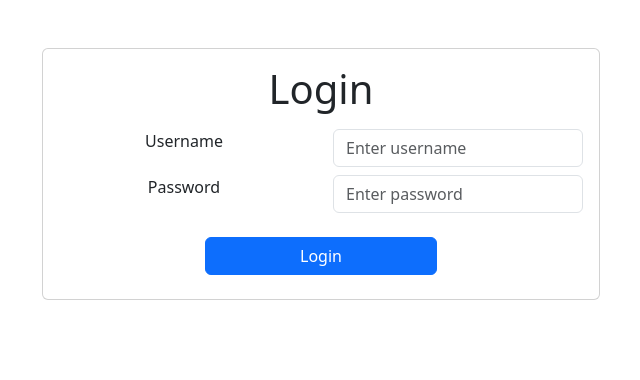
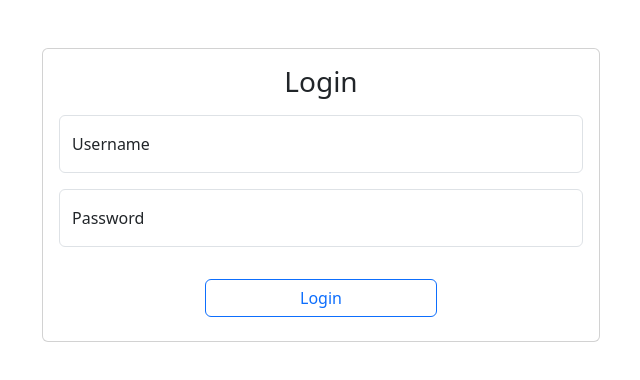
Before and after one commit to SandipGangurde/learn-react, a React (Create React App) app: page / in a window 1280 px wide. Shown: the top 380 px of the page, without its empty margins (319-959 px from the left). Built offline with nearby package versions, Linux system fonts and the light colour scheme.

Commit message:
Login ui change

```diff
--- a/src/component/Login.js
+++ b/src/component/Login.js
@@ -2,7 +2,14 @@ import React, { useEffect } from "react";
 import { Field, Form, Formik, ErrorMessage } from "formik";
 import * as Yup from "yup";
 import { useNavigate } from "react-router-dom";
-import { Card, Row, Col, Button, Container } from "react-bootstrap";
+import {
+  Card,
+  Row,
+  Col,
+  Button,
+  Container,
+  FloatingLabel,
+} from "react-bootstrap";
 import { toast } from "react-toastify";
 
 function Login() {
@@ -60,41 +67,48 @@ function Login() {
               <Card className="col-md-6 mx-auto mt-5">
                 <Card.Body>
                   <Card.Title>
-                    <h1 className="text-center mb-3">Login</h1>
+                    <h3 className="text-center mb-3">Login</h3>
                   </Card.Title>
-                  <Row className="mb-2">
-                    <Col className="text-center">
-                      <label htmlFor="username">Username</label>
-                    </Col>
-                    <Col>
+
+                  <FloatingLabel
+                    controlId="floatingUsername"
+                    label="Username"
+                    className="mb-3"
+                  >
                     <Field
-                        type="text"
-                        id="username"
                       name="username"
+                      id="floatingUsername"
                       className="form-control"
-                        placeholder="Enter username"
+                      placeholder="First Name"
                     />
-                      <ErrorMessage component="div" name="username" />
-                    </Col>
-                  </Row>
-                  <Row className="mb-2">
-                    <Col className="text-center">
-                      <label htmlFor="password">Password</label>
-                    </Col>
-                    <Col>
+                    <ErrorMessage
+                      component="div"
+                      name="username"
+                      className="error-message"
+                    />
+                  </FloatingLabel>
+
+                  <FloatingLabel
+                    controlId="floatingPassword"
+                    label="Password"
+                    className="mb-3"
+                  >
                     <Field
                       type="password"
-                        id="password"
                       name="password"
+                      id="floatingPassword"
                       className="form-control"
-                        placeholder="Enter password"
+                      placeholder="Password"
                     />
-                      <ErrorMessage component="div" name="password" />
-                    </Col>
-                  </Row>
+                    <ErrorMessage
+                      component="div"
+                      name="password"
+                      className="error-message"
+                    />
+                  </FloatingLabel>
                 </Card.Body>
                 <Button
-                  variant="primary"
+                  variant="outline-primary"
                   type="submit"
                   className="col-md-5 mx-auto mb-4"
                 >
```
Lines whose indentation alone changed are shown as unchanged.
